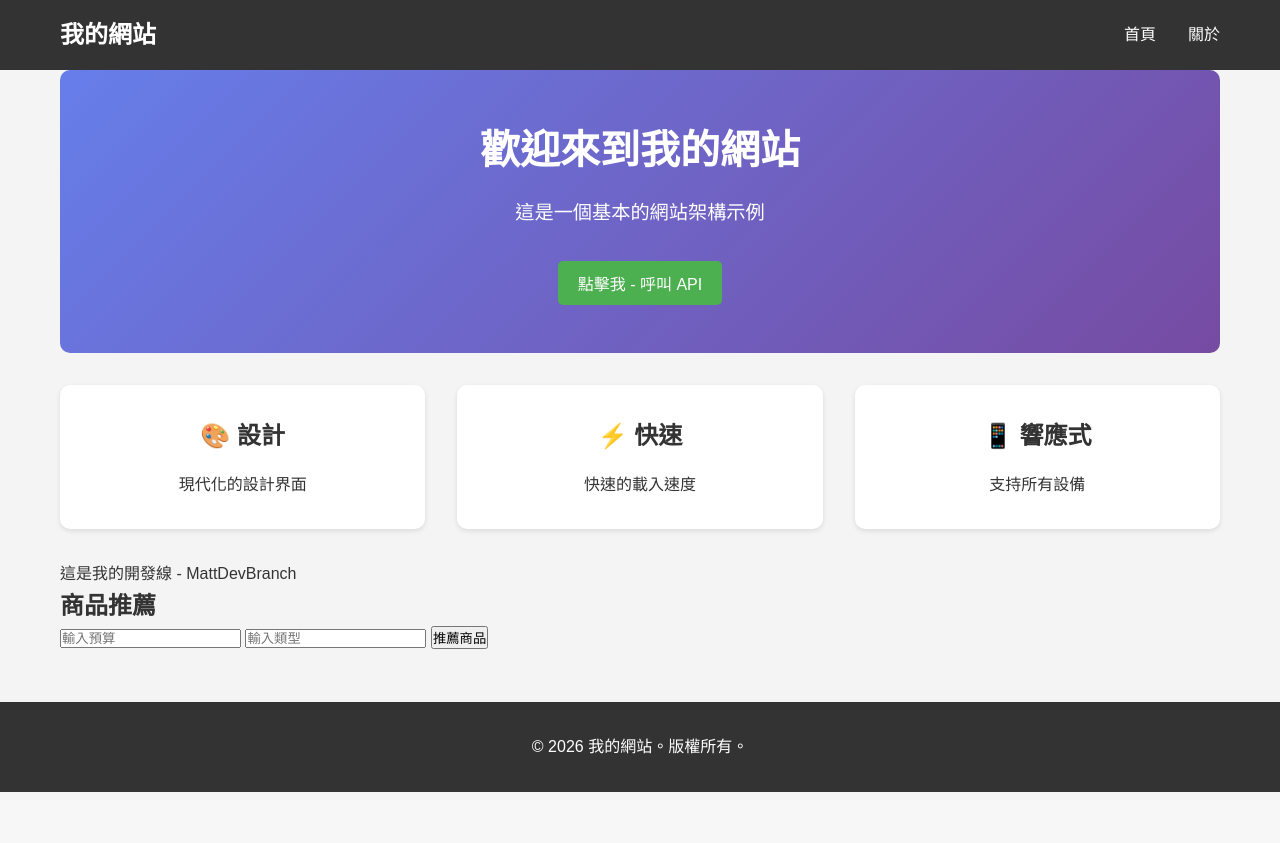
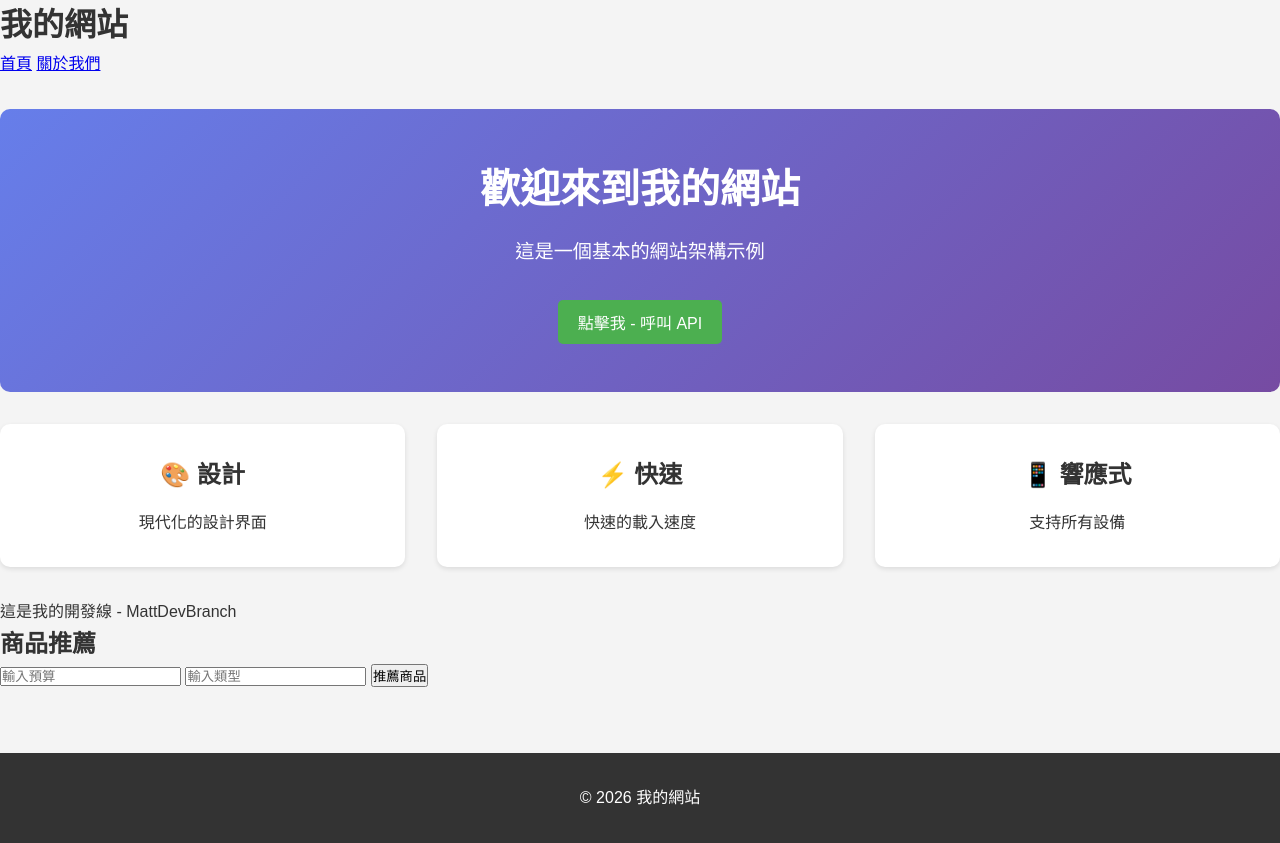
Before and after one commit to tsaisinsin1111-alt/final-project, a Flask app: page / in a window 1280 px wide. Before the commit the page ends 792 px from the top, so only its background shows below. Run offline with Flask 3, Linux system fonts and the light colour scheme.

Commit message:
更新完整專案

```diff
--- a/requirements.txt
+++ b/requirements.txt
@@ -1,3 +1,4 @@
 Flask==2.3.0
 Werkzeug==2.3.0
 pandas==2.2.2
+gunicorn
--- a/templates/base.html
+++ b/templates/base.html
@@ -2,29 +2,24 @@
 <html lang="zh-TW">
 <head>
     <meta charset="UTF-8">
-    <meta name="viewport" content="width=device-width, initial-scale=1.0">
-    <title>{% block title %}我的網站{% endblock %}</title>
+    <title>{% block title %}{% endblock %}</title>
     <link rel="stylesheet" href="{{ url_for('static', filename='css/style.css') }}">
 </head>
 <body>
-    <nav class="navbar">
-        <div class="container">
-            <h1 class="logo">我的網站</h1>
-            <ul class="nav-links">
-                <li><a href="/">首頁</a></li>
-                <li><a href="/about">關於</a></li>
-            </ul>
-        </div>
-    </nav>
+    <header>
+        <h1>我的網站</h1>
+        <nav>
+            <a href="{{ url_for('main.index') }}">首頁</a>
+            <a href="{{ url_for('main.about') }}">關於我們</a>
+        </nav>
+    </header>
 
-    <main class="container">
+    <main>
         {% block content %}{% endblock %}
     </main>
 
     <footer>
-        <p>&copy; 2026 我的網站。版權所有。</p>
+        <p>© 2026 我的網站</p>
     </footer>
-
-    <script src="{{ url_for('static', filename='js/main.js') }}"></script>
 </body>
 </html>
--- a/templates/index.html
+++ b/templates/index.html
@@ -25,9 +25,10 @@
 </section>
 <p>這是我的開發線 - MattDevBranch</p>
 
-<div id="result"></div>
+<!-- 測試 API 結果 -->
 <div id="result"></div>
 
+<!-- 商品推薦區塊 -->
 <section class="recommend">
   <h2>商品推薦</h2>
   <input type="number" id="budget" placeholder="輸入預算">
@@ -38,6 +39,4 @@
 
 <!-- 載入 main.js -->
 <script src="{{ url_for('static', filename='js/main.js') }}"></script>
-
-
 {% endblock %}
```
Also changed, not shown: static/js/main.js (+0 -8 lines).
